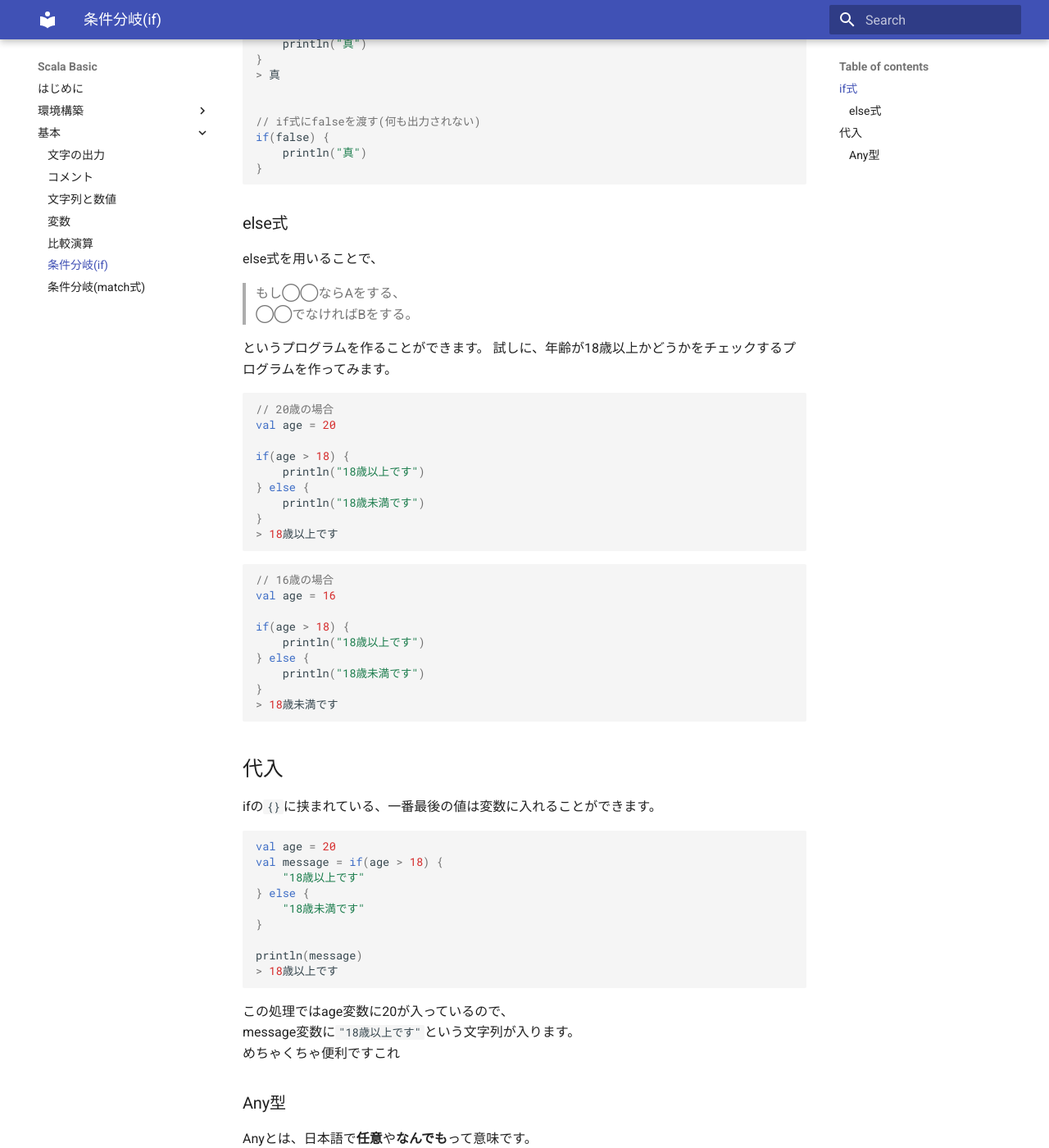
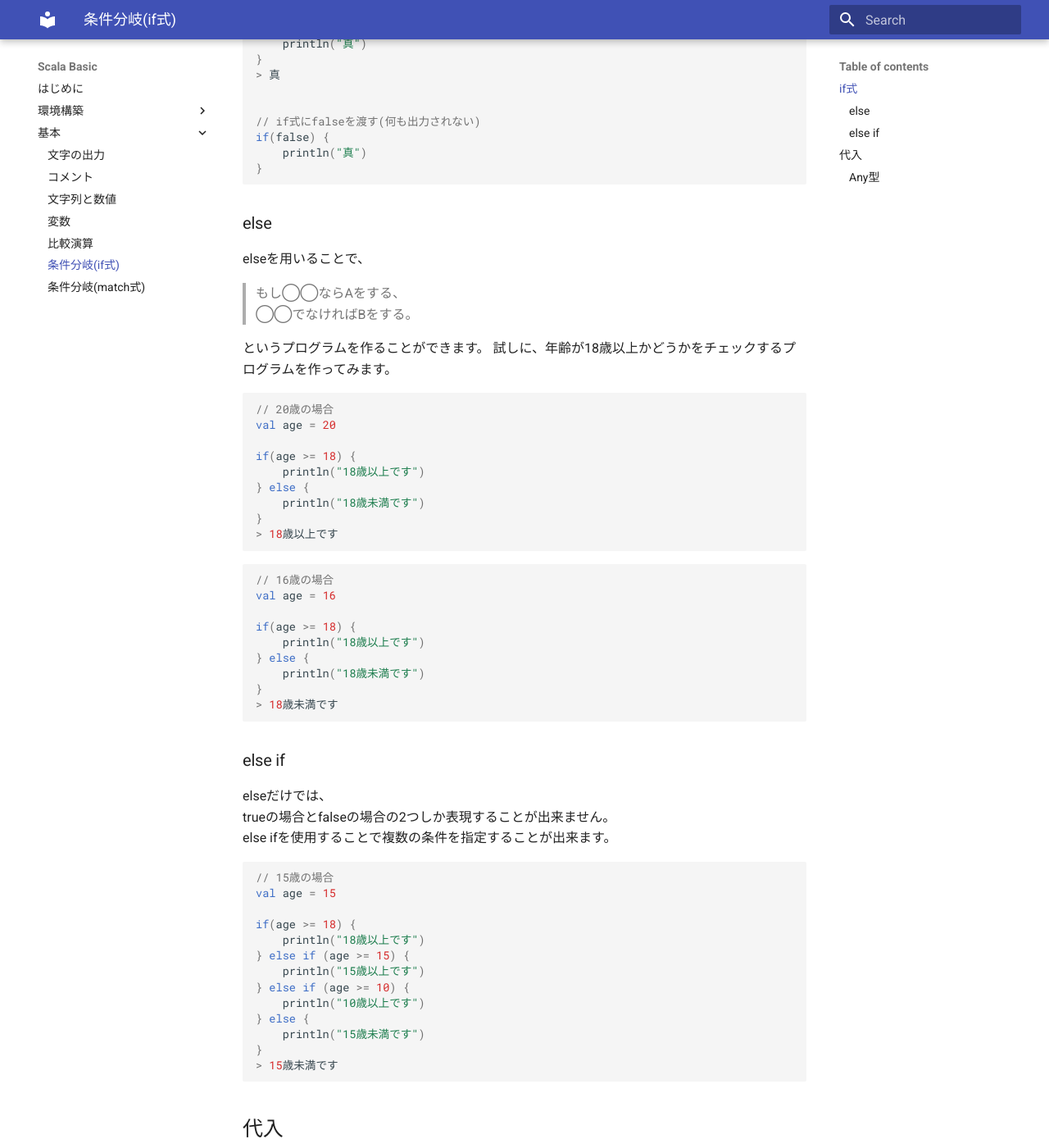
Before and after one commit to agoetc/scala-basic, an MkDocs documentation site: the page built from docs/basic/branching.md, in a window 1280 px wide and 1400 px high, scrolled down 637 px. Shown: the whole window at 82% size. Built offline with MkDocs 1.6.1 and Material for MkDocs 9.7.7, drawn with Linux system fonts in a browser that asks for light colours; some of the changed text lies outside the part shown.

Commit message:
else ifの説明を追加

````diff
--- a/docs/basic/branching.md
+++ b/docs/basic/branching.md
@@ -5,7 +5,7 @@
 ## if式
 **if式**というものを使用していきます。
 **if式**を使用すると、
-> もし◯◯ならAをする、
+> もし◯◯ならAをする
 
 といったプログラムを作る事ができます。
 実際に使っていきましょう。
@@ -13,7 +13,7 @@
 if式はカッコに**Boolean**を渡して上げる必要があります。
 **Boolean**は前ページで紹介した、**true**か**false**のどちらかの値を持つ型です。
 
-if式は、trueを渡されると波括弧(`{}`)で囲まれたコードを実行します
+if式は、trueを渡されると`{}`(波括弧)で囲まれたコードを実行します。
 falseを渡されると何も実行されません
 ```scala
 // if式にtrueを渡す
@@ -30,8 +30,8 @@ if(false) {
 ```
 
 
-### else式
-else式を用いることで、
+### else
+elseを用いることで、
 > もし◯◯ならAをする、
 ◯◯でなければBをする。
 
@@ -41,7 +41,7 @@ else式を用いることで、
 // 20歳の場合
 val age = 20
 
-if(age > 18) {
+if(age >= 18) {
     println("18歳以上です")
 } else {
     println("18歳未満です")
@@ -53,7 +53,7 @@ if(age > 18) {
 // 16歳の場合
 val age = 16
 
-if(age > 18) {
+if(age >= 18) {
     println("18歳以上です")
 } else {
     println("18歳未満です")
@@ -61,11 +61,31 @@ if(age > 18) {
 > 18歳未満です
 ```
 
+### else if
+elseだけでは、
+trueの場合とfalseの場合の2つしか表現することが出来ません。
+else ifを使用することで複数の条件を指定することが出来ます。
+```scala
+// 15歳の場合
+val age = 15
+
+if(age >= 18) {
+    println("18歳以上です")
+} else if (age >= 15) {
+    println("15歳以上です")
+} else if (age >= 10) {
+    println("10歳以上です")
+} else {
+    println("15歳未満です")
+}
+> 15歳未満です
+```
+
 ## 代入
 ifの`{}`に挟まれている、一番最後の値は変数に入れることができます。
 ```scala
 val age = 20
-val message = if(age > 18) {
+val message = if(age >= 18) {
     "18歳以上です"
 } else {
     "18歳未満です"
--- a/mkdocs.yml
+++ b/mkdocs.yml
@@ -14,7 +14,7 @@ nav:
     - 文字列と数値: basic/string-and-int.md
     - 変数: basic/variable.md
     - 比較演算: basic/compare.md
-    - 条件分岐(if): basic/branching.md
+    - 条件分岐(if式): basic/branching.md
     - 条件分岐(match式): basic/match.md
 
 theme:
````
